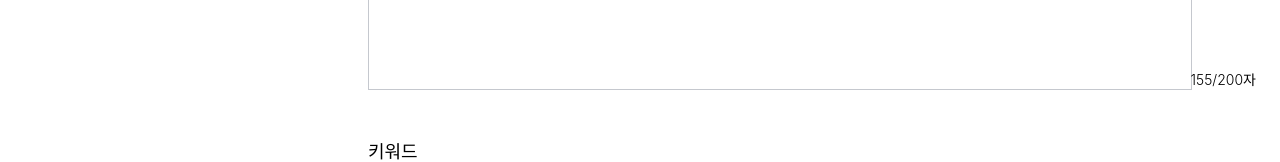
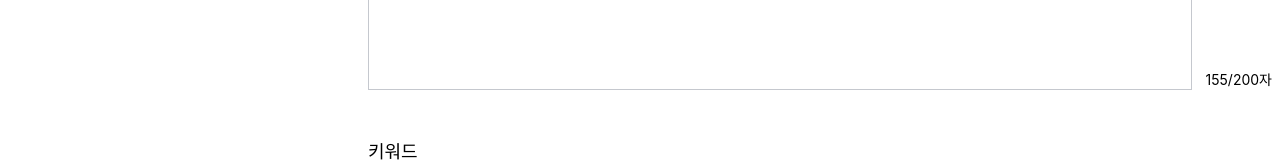
Before and after one commit to UMC-9th-project/myform-reform-FE, a React (Vite) app: page /normal-profile-edit in a window 1280 px wide. Shown: the part 734-896 px from the top of the page. Built offline with nearby package versions, Linux system fonts and the light colour scheme; a web font is replaced by a local one.

Commit message:
fix: 글자수 세기 위치 수정

```diff
--- a/src/pages/my-page-Reform/EditProfilePage.tsx
+++ b/src/pages/my-page-Reform/EditProfilePage.tsx
@@ -93,7 +93,7 @@ const EditProfilePage = () => {
                                 placeholder='프로필에 노출될 소개글을 작성해주세요.'
                                 className="w-full text-[var(--color-gray-50)] body-b1-rg leading-relaxed outline-none resize-none bg-transparent"
                             />
-                            <div className="absolute -bottom-0 -right-16 text-sm text-[var(--color--gray-60)] font-light">
+                            <div className="absolute -bottom-0 -right-20 text-sm text-[var(--color--gray-60)]">
                                 {description.length}/{MAX_DESCRIPTION_LENGTH}자
                             </div>
                         </div>
@@ -135,7 +135,7 @@ const EditProfilePage = () => {
                                         </span>
                                     ))}
                                 </div>
-                                <span className="absolute right-28 -translate-y-[3.2rem] text-sm text-[var(--color--gray-60)] font-light">{keywords.length}/3개</span>
+                                <span className="absolute right-28 -translate-y-[1.5rem] text-sm text-[var(--color--gray-60)]">{keywords.length}/3개</span>
                             </div>
                             <p className="body-b1-rg text-[var(--color-gray-50)]">
                                 Tip) 본인이 주로 제작하는 상품 유형, 디자인 스타일 등을 작성해주세요!
```
